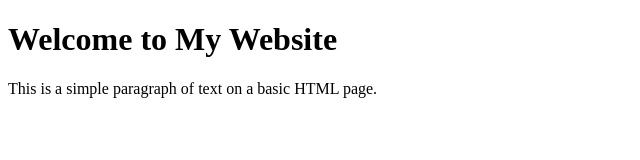
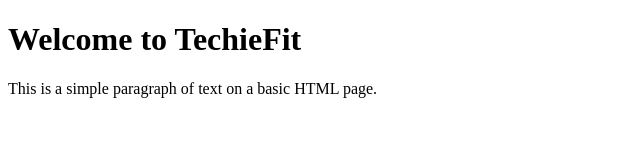
Before and after one commit to gopireddysaikiran/simple, a plain HTML site: page index.html in a window 1280 px wide. Shown: the whole page, without its empty margins (0-640 px from the left). Drawn offline with Linux system fonts and the light colour scheme.

Commit message:
Update index.html

```diff
--- a/index.html
+++ b/index.html
@@ -7,7 +7,7 @@
 </head>
 <body>
 
-    <h1>Welcome to My Website</h1>
+    <h1>Welcome to TechieFit</h1>
     <p>This is a simple paragraph of text on a basic HTML page.</p>
 
     <!-- This is a comment, it won't show up in the browser -->
```
